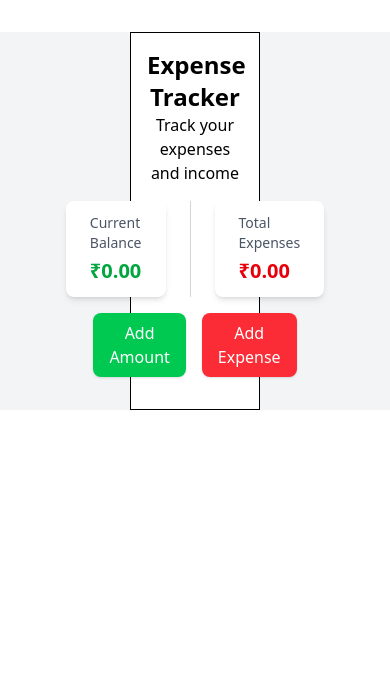
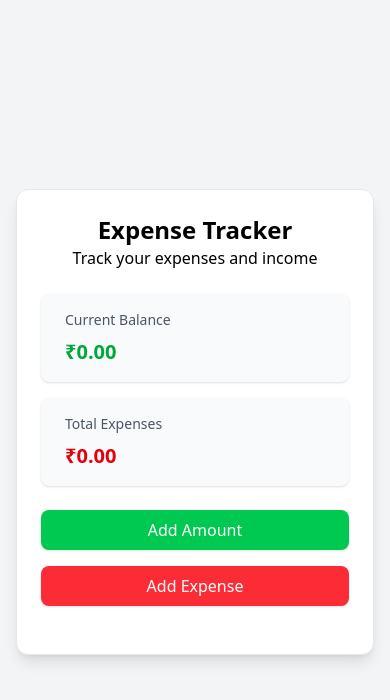
Before and after one commit to Dhruvi-2699/expense-tracker-dhruvi-rami, a React (Vite) app: page / in a window 390 px wide. Shown: the top 700 px of the page. Built offline with nearby package versions, Linux system fonts and the light colour scheme.

Commit message:
make it responsive

```diff
--- a/src/components/expense-tracker-card.jsx
+++ b/src/components/expense-tracker-card.jsx
@@ -80,15 +80,16 @@ const ExpenseTrackerWrapperCard = () => {
   }, 0);
 
   return (
-    <div className="expense-tracker-container container border-1 border-black p-4 mx-auto my-8 bg-white w-1/3">
+    <div className="min-h-screen bg-gray-100 flex items-center justify-center px-4 py-8">
+      <div className="expense-tracker-container mx-auto bg-white rounded-xl shadow-lg border border-gray-200 p-6 md:p-8 w-full md:w-2/3 lg:w-1/2 xl:w-1/3">
         <h1 className="text-2xl font-bold mx-auto text-center">
           {EXPENSE_TRACKER}
         </h1>
         <p className="text-center">{TRACKER_SUBTITLE}</p>
 
-      <div className="my-4 flex justify-center space-x-6">
-        <div className="px-6 py-3 bg-white rounded-lg shadow-md">
-          <p className="text-sm text-gray-600 mb-1">{CURRENT_BALANCE}</p>
+        <div className="my-6 grid grid-cols-1 sm:grid-cols-2 gap-4">
+          <div className="px-6 py-4 bg-gray-50 rounded-lg shadow-sm">
+            <p className="text-sm text-gray-600 mb-2">{CURRENT_BALANCE}</p>
             <p
               className={`text-xl font-semibold ${
                 balance >= 0 ? "text-green-600" : "text-red-600"
@@ -98,9 +99,8 @@ const ExpenseTrackerWrapperCard = () => {
               {balance.toFixed(2)}
             </p>
           </div>
-        <div className="border-l border-gray-300"></div>
-        <div className="px-6 py-3 bg-white rounded-lg shadow-md">
-          <p className="text-sm text-gray-600 mb-1">{TOTAL_EXPENSES}</p>
+          <div className="px-6 py-4 bg-gray-50 rounded-lg shadow-sm">
+            <p className="text-sm text-gray-600 mb-2">{TOTAL_EXPENSES}</p>
             <p className="text-xl font-semibold text-red-600">
               {CURRENCY_SYMBOL}
               {expense.toFixed(2)}
@@ -108,29 +108,32 @@ const ExpenseTrackerWrapperCard = () => {
           </div>
         </div>
 
-      <div className="flex gap-4 justify-center my-4">
+        <div className="flex flex-col sm:flex-row gap-4 justify-center my-6">
           <Button
             buttonText={ADD_AMOUNT}
             onClick={() => handleClick(ADD_AMOUNT)}
-          className="bg-green-500 hover:bg-green-600 text-white"
+            className="bg-green-500 hover:bg-green-600 text-white flex-1"
           />
           <Button
             buttonText={ADD_EXPENSE}
             onClick={() => handleClick(ADD_EXPENSE)}
-          className="bg-red-500 hover:bg-red-600 text-white"
+            className="bg-red-500 hover:bg-red-600 text-white flex-1"
           />
         </div>
 
         {transactions.length > 0 && (
-        <div className="mt-6">
-          <h2 className="text-xl font-semibold mb-3">{TRANSACTION_HISTORY}</h2>
+          <div className="mt-8">
+            <h2 className="text-xl font-semibold mb-3">
+              {TRANSACTION_HISTORY}
+            </h2>
             {balance < 0 && (
               <div className="mb-4 p-3 bg-yellow-100 text-yellow-800 rounded-lg text-sm">
                 Warning: Your current balance is negative ({CURRENCY_SYMBOL}
                 {balance.toFixed(2)})
               </div>
             )}
-          <div className="space-y-2">
+            <div className="overflow-hidden">
+              <div className="h-[250px] overflow-y-auto pr-2 space-y-2 scrollbar-thin scrollbar-thumb-gray-300 scrollbar-track-gray-100">
                 {[...transactions].reverse().map((transaction) => (
                   <TransactionItem
                     key={transaction.id}
@@ -138,6 +141,7 @@ const ExpenseTrackerWrapperCard = () => {
                     onEdit={handleEditTransaction}
                   />
                 ))}
+              </div>
             </div>
           </div>
         )}
@@ -155,6 +159,7 @@ const ExpenseTrackerWrapperCard = () => {
           />
         )}
       </div>
+    </div>
   );
 };
 
```
Lines whose indentation alone changed are shown as unchanged.
